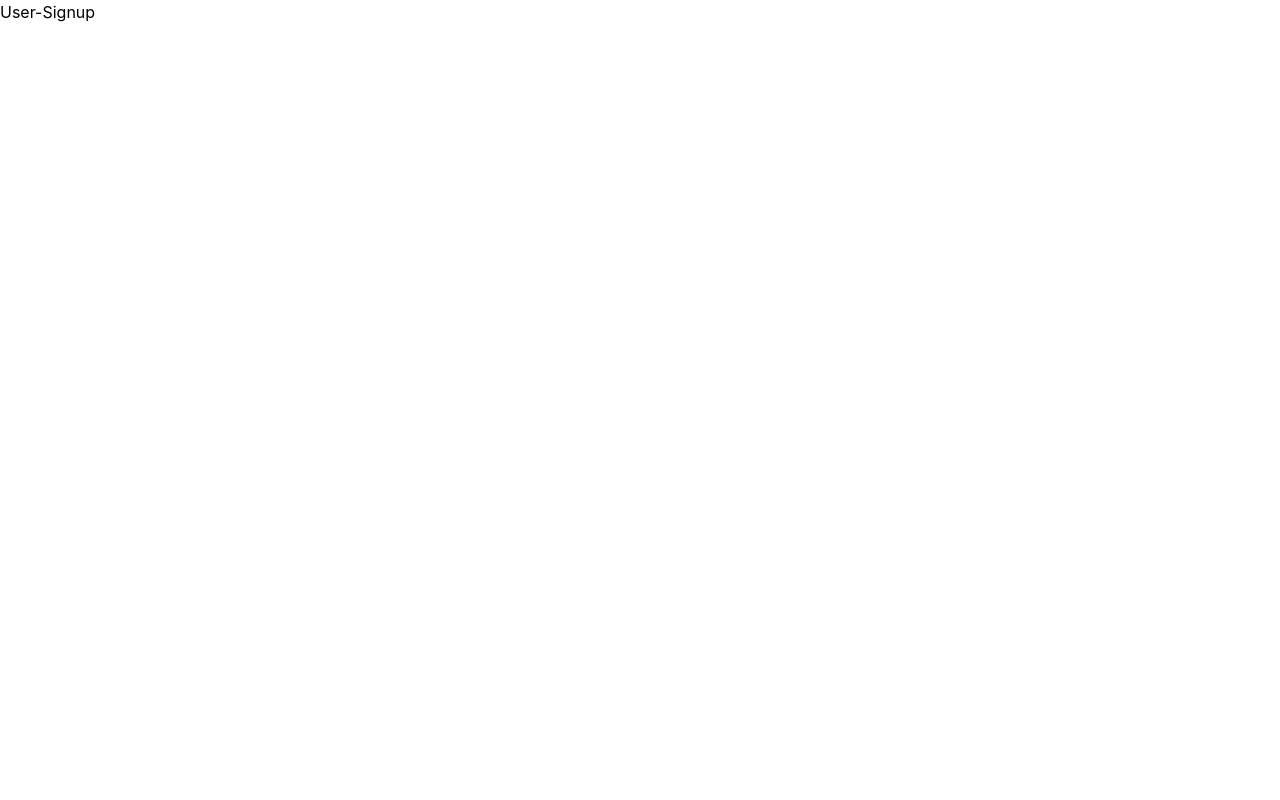
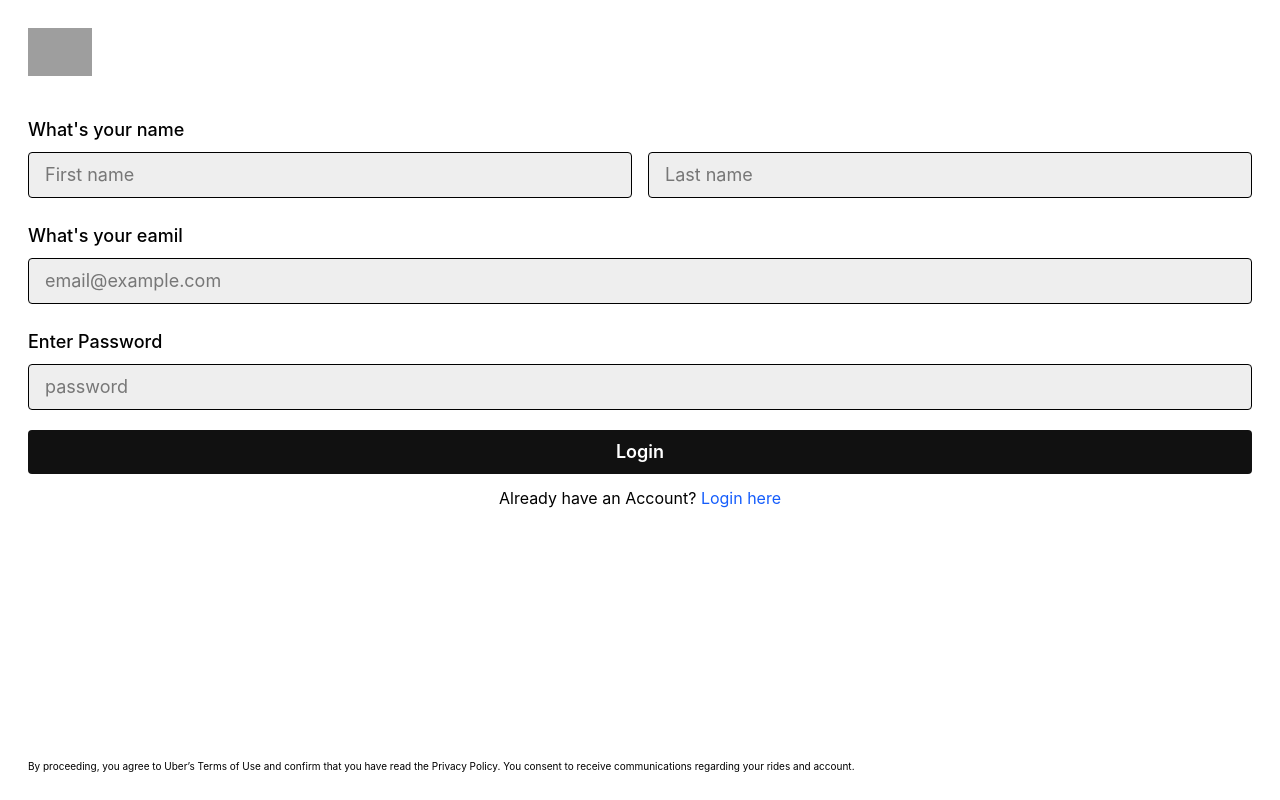
Before and after one commit to Shomyaaraj/OnlyRIDE, a React (Vite) app in the folder frontend/: page /signup in a window 1280 px wide. Built offline with nearby package versions, Linux system fonts and the light colour scheme; grey boxes are pictures that could not be loaded.

Commit message:
user signup complete

```diff
--- a/frontend/src/pages/CaptainLogin.jsx
+++ b/frontend/src/pages/CaptainLogin.jsx
@@ -5,7 +5,7 @@ import { useState } from 'react'
 const CaptainLogin = () => {
         const [email, setEmail]=useState('')
         const [password, setPassword]=useState('')
-        const [userData, setUserData]=useState({})
+        const [captainData, setCaptainData]=useState({})
 
 
         const submitHandler=(e)=>{
@@ -14,7 +14,7 @@ const CaptainLogin = () => {
             email,
             password
            };
-           setUserData(data)
+           setCaptainData(data)
 
             setEmail('')
             setPassword('')
@@ -22,7 +22,7 @@ const CaptainLogin = () => {
   return (
    <div className='p-7 h-screen flex flex-col justify-between'>
         <div>
-              <img className='w-16 mb-10 ' src="https://imgs.search.brave.com/gjhYN3vsQ27AB0GjvunqfqgfZqK7uoFGXrNkZaWag-I/rs:fit:0:180:1:0/g:ce/aHR0cHM6Ly90aHVt/Ym5haWwuaW1nYmlu/LmNvbS8wLzEyLzYv/dWJlci1sb2dvLXVi/ZXItbG9nby1DRVY3/blVOMF90LmpwZw" alt="Uber Logo" />
+              <img className='w-20 mb-3 ' src="https://imgs.search.brave.com/gjhYN3vsQ27AB0GjvunqfqgfZqK7uoFGXrNkZaWag-I/rs:fit:0:180:1:0/g:ce/aHR0cHM6Ly90aHVt/Ym5haWwuaW1nYmlu/LmNvbS8wLzEyLzYv/dWJlci1sb2dvLXVi/ZXItbG9nby1DRVY3/blVOMF90LmpwZw" alt="Uber Logo" />
 
      <form onSubmit={(e)=>{
         submitHandler(e)
@@ -33,16 +33,16 @@ const CaptainLogin = () => {
         onChange={(e)=>{
             setEmail(e.target.value)
         }}
-        className='bg-[#eeeee] mb-7 rounded px-4 py-2 border w-full text-lg placeholder::text-base ' type="email" placeholder='email@example.com'/>
+        className='bg-[#eeeeee] mb-7 rounded px-4 py-2 border w-full text-lg placeholder::text-base ' type="email" placeholder='email@example.com'/>
         <h3  className='text-lg font-medium mb-2'>Enter Password</h3>
-        <input required className='bg-[#eeeee] mb-7 rounded px-4 py-2 border w-full text-lg placeholder::text-base '
+        <input required className='bg-[#eeeeee] mb-7 rounded px-4 py-2 border w-full text-lg placeholder::text-base '
         value={password}
         onChange={(e)=>{
             setPassword(e.target.value)
         }} type="password" placeholder='password'/>
         <button className='bg-[#111] text-white font-semibold mb-3 rounded px-4 py-2 w-full text-lg placeholder::text-base '>Login</button>
 
-       <p className='text-center'> Join a fleet?  <Link to='/signup' className='text-blue-600' >Register as Captain</Link></p>
+       <p className='text-center'> Join a fleet?  <Link to='/captain-signup' className='text-blue-600' >Register as Captain</Link></p>
      </form>
         </div>
         <div>
--- a/frontend/src/pages/CaptainSignup.jsx
+++ b/frontend/src/pages/CaptainSignup.jsx
@@ -2,8 +2,56 @@ import React from 'react'
 
 const CaptainSignup = () => {
   return (
-    <div>
-      Captain-Signup
+   <div className='p-7 h-screen flex flex-col justify-between'>
+        <div>
+              <img className='w-16 mb-10 ' src="https://imgs.search.brave.com/gjhYN3vsQ27AB0GjvunqfqgfZqK7uoFGXrNkZaWag-I/rs:fit:0:180:1:0/g:ce/aHR0cHM6Ly90aHVt/Ym5haWwuaW1nYmlu/LmNvbS8wLzEyLzYv/dWJlci1sb2dvLXVi/ZXItbG9nby1DRVY3/blVOMF90LmpwZw" alt="Uber Logo" />
+
+     <form onSubmit={(e)=>{
+        submitHandler(e)
+     }}>
+     <h3 className='text-lg font-medium mb-2'>What's your name</h3>
+     <div className='flex gap-4 mb-6' >
+      <input required
+        className='bg-[#eeeeee] w-1/2 rounded px-4 py-2 border text-lg placeholder::text-base ' type="text" placeholder='First name'
+        value={firstName}
+        onChange={(e)=>{
+            setFirstName(e.target.value)
+        }}
+        />
+        <input required
+        className='bg-[#eeeeee] w-1/2 rounded px-4 py-2 border text-lg placeholder::text-base ' type="text" placeholder='Last name'
+        value={lastName}
+        onChange={(e)=>{
+          setLastName(e.target.value)
+        }}/>
+     </div>
+
+        <h3 className='text-lg font-medium mb-2'>What's your eamil</h3>
+        <input required
+         value={email}
+        onChange={(e)=>{
+          setEmail(e.target.value)
+        }}
+
+        className='bg-[#eeeeee] mb-6 rounded px-4 py-2 border w-full text-lg placeholder::text-base ' type="email" placeholder='email@example.com'/>
+        <h3  className='text-lg font-medium mb-2'>Enter Password</h3>
+        <input required className='bg-[#eeeeee] mb-5 rounded px-4 py-2 border w-full text-lg placeholder::text-base '
+         value={password}
+        onChange={(e)=>{
+          setPassword(e.target.value)
+        }}
+
+        type="password" placeholder='password'/>
+        <button className='bg-[#111] text-white font-semibold mb-3 rounded px-4 py-2 w-full text-lg placeholder::text-base  '>Login</button>
+
+       <p className='text-center'> Already have an Account?  <Link to='/login' className='text-blue-600' >Login here</Link></p>
+     </form>
+        </div>
+        <div>
+          <p className='text-[10px] leading-tight'>
+  By proceeding, you agree to Uber’s Terms of Use and confirm that you have read the Privacy Policy. You consent to receive communications regarding your rides and account.
+</p>
+        </div>
     </div>
   )
 }
--- a/frontend/src/pages/UserLogin.jsx
+++ b/frontend/src/pages/UserLogin.jsx
@@ -35,9 +35,9 @@ const UserLogin = () => {
         onChange={(e)=>{
             setEmail(e.target.value)
         }}
-        className='bg-[#eeeee] mb-7 rounded px-4 py-2 border w-full text-lg placeholder::text-base ' type="email" placeholder='email@example.com'/>
+        className='bg-[#eeeeee] mb-7 rounded px-4 py-2 border w-full text-lg placeholder::text-base ' type="email" placeholder='email@example.com'/>
         <h3  className='text-lg font-medium mb-2'>Enter Password</h3>
-        <input required className='bg-[#eeeee] mb-7 rounded px-4 py-2 border w-full text-lg placeholder::text-base '
+        <input required className='bg-[#eeeeee] mb-7 rounded px-4 py-2 border w-full text-lg placeholder::text-base '
         value={password}
         onChange={(e)=>{
             setPassword(e.target.value)
--- a/frontend/src/pages/UserSignup.jsx
+++ b/frontend/src/pages/UserSignup.jsx
@@ -1,9 +1,88 @@
 import React from 'react'
+import { Link } from 'react-router-dom'
+import { useState } from 'react'
 
 const UserSignup = () => {
+  const [email, setEmail]=useState('')
+  const [password, setPassword]=useState('')
+  const [firstName, setFirstName]=useState('')
+  const [lastName, setLastName]=useState('')
+  const [userData, setUserData]=useState({})
+
+
+const submitHandler = (e) => {
+  e.preventDefault()
+
+  const data = {
+    username: {
+      firstName,
+      lastName
+    },
+    email,
+    password
+  }
+
+  setUserData(data)
+
+  console.log(data)  // ✅ correct output
+
+  setEmail('')
+  setPassword('')
+  setFirstName('')
+  setLastName('')
+}
+
   return (
-    <div>
-      User-Signup
+    <div className='p-7 h-screen flex flex-col justify-between'>
+        <div>
+              <img className='w-16 mb-10 ' src="https://imgs.search.brave.com/gjhYN3vsQ27AB0GjvunqfqgfZqK7uoFGXrNkZaWag-I/rs:fit:0:180:1:0/g:ce/aHR0cHM6Ly90aHVt/Ym5haWwuaW1nYmlu/LmNvbS8wLzEyLzYv/dWJlci1sb2dvLXVi/ZXItbG9nby1DRVY3/blVOMF90LmpwZw" alt="Uber Logo" />
+
+     <form onSubmit={(e)=>{
+        submitHandler(e)
+     }}>
+     <h3 className='text-lg font-medium mb-2'>What's your name</h3>
+     <div className='flex gap-4 mb-6' >
+      <input required
+        className='bg-[#eeeeee] w-1/2 rounded px-4 py-2 border text-lg placeholder::text-base ' type="text" placeholder='First name'
+        value={firstName}
+        onChange={(e)=>{
+            setFirstName(e.target.value)
+        }}
+        />
+        <input required
+        className='bg-[#eeeeee] w-1/2 rounded px-4 py-2 border text-lg placeholder::text-base ' type="text" placeholder='Last name'
+        value={lastName}
+        onChange={(e)=>{
+          setLastName(e.target.value)
+        }}/>
+     </div>
+
+        <h3 className='text-lg font-medium mb-2'>What's your eamil</h3>
+        <input required
+         value={email}
+        onChange={(e)=>{
+          setEmail(e.target.value)
+        }}
+
+        className='bg-[#eeeeee] mb-6 rounded px-4 py-2 border w-full text-lg placeholder::text-base ' type="email" placeholder='email@example.com'/>
+        <h3  className='text-lg font-medium mb-2'>Enter Password</h3>
+        <input required className='bg-[#eeeeee] mb-5 rounded px-4 py-2 border w-full text-lg placeholder::text-base '
+         value={password}
+        onChange={(e)=>{
+          setPassword(e.target.value)
+        }}
+
+        type="password" placeholder='password'/>
+        <button className='bg-[#111] text-white font-semibold mb-3 rounded px-4 py-2 w-full text-lg placeholder::text-base  '>Login</button>
+
+       <p className='text-center'> Already have an Account?  <Link to='/login' className='text-blue-600' >Login here</Link></p>
+     </form>
+        </div>
+        <div>
+          <p className='text-[10px] leading-tight'>
+  By proceeding, you agree to Uber’s Terms of Use and confirm that you have read the Privacy Policy. You consent to receive communications regarding your rides and account.
+</p>
+        </div>
     </div>
   )
 }
```
